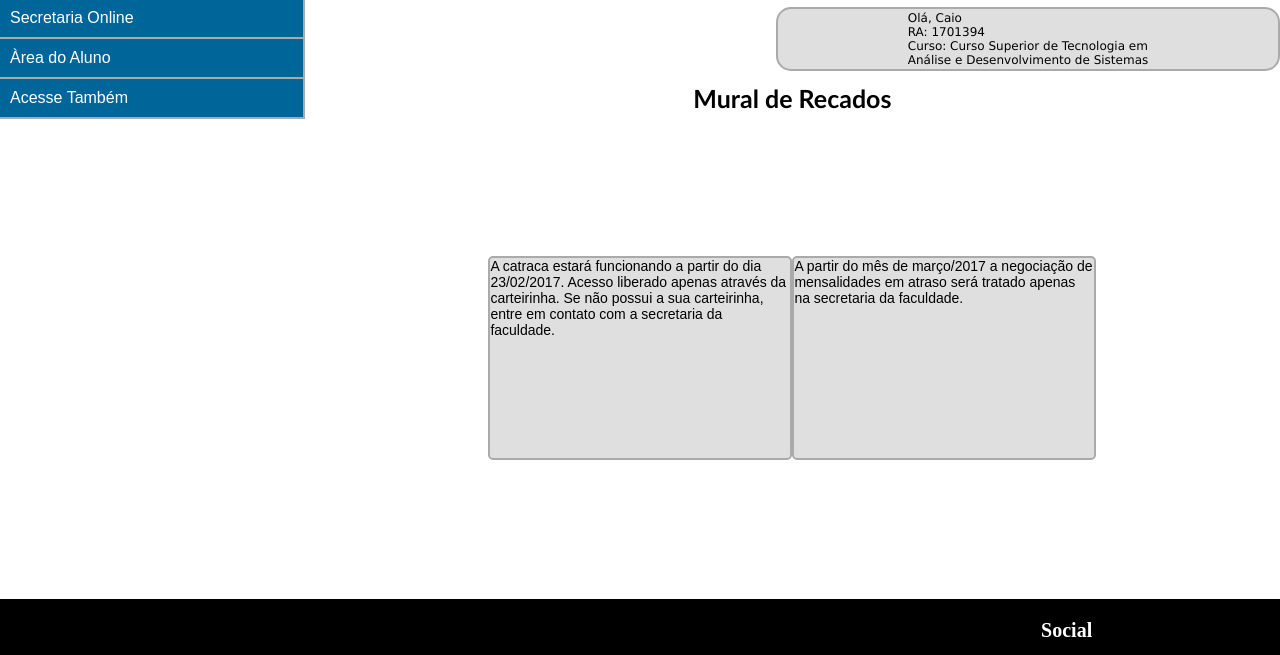
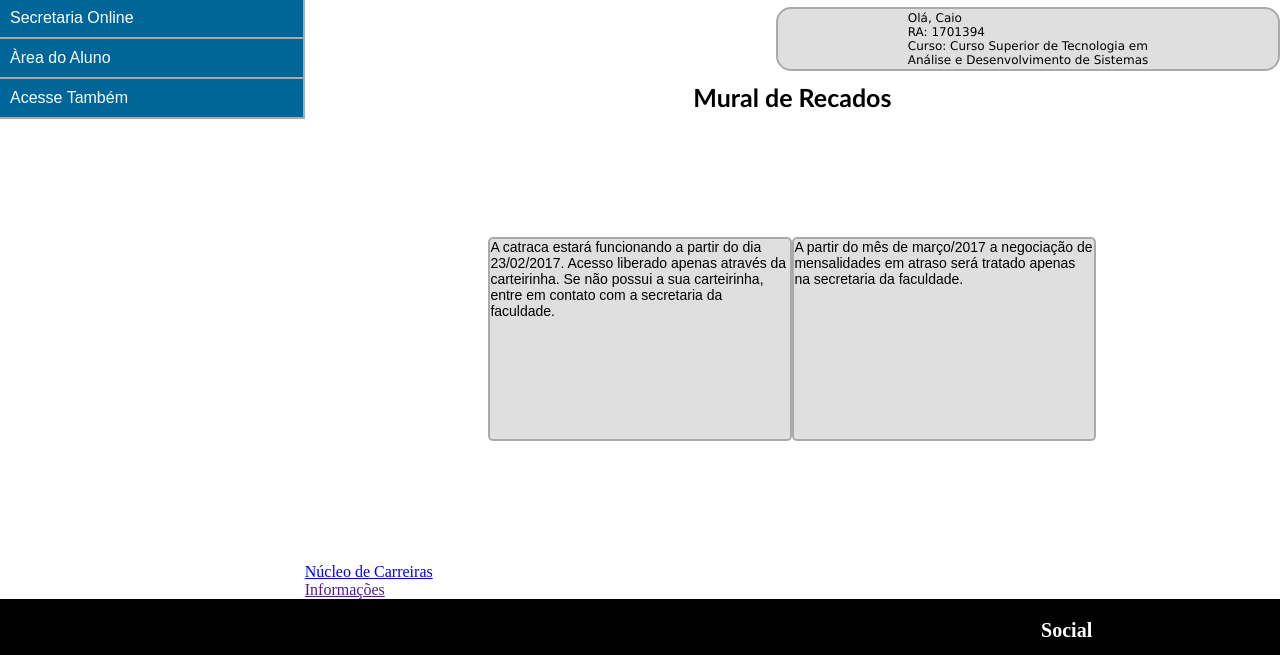
Before and after one commit to Caiohenri20/TecWeb-TF-2-ADS, a Django app: template core/templates/pagina_aluno.html in a window 1280 px wide. Shown: the part 159-814 px from the top of the page. Run offline with Django 3.2, Linux system fonts and the light colour scheme; the template is opened without the code that fills it, so the values that code supplies are empty.

Commit message:
Update pagina_aluno.html

```diff
--- a/core/templates/pagina_aluno.html
+++ b/core/templates/pagina_aluno.html
@@ -79,6 +79,10 @@
 						<div class="recado"><p>A catraca estará funcionando a partir do dia 23/02/2017. Acesso liberado apenas através da carteirinha. Se não possui a sua carteirinha, entre em contato com a secretaria da faculdade.</p></div>
 						<div class="recado"><p>A partir do mês de março/2017 a negociação de mensalidades em atraso será tratado apenas na secretaria da faculdade. </p></div>
 					</div>
+				<div class="informacoes">
+					<div class="carreira"><a href="carreira.html">Núcleo de Carreiras</a></div>
+					<div class="carreira"><a href="">Informações</a></div>
+				</div>
 
 				</div>
 			</div>
```
